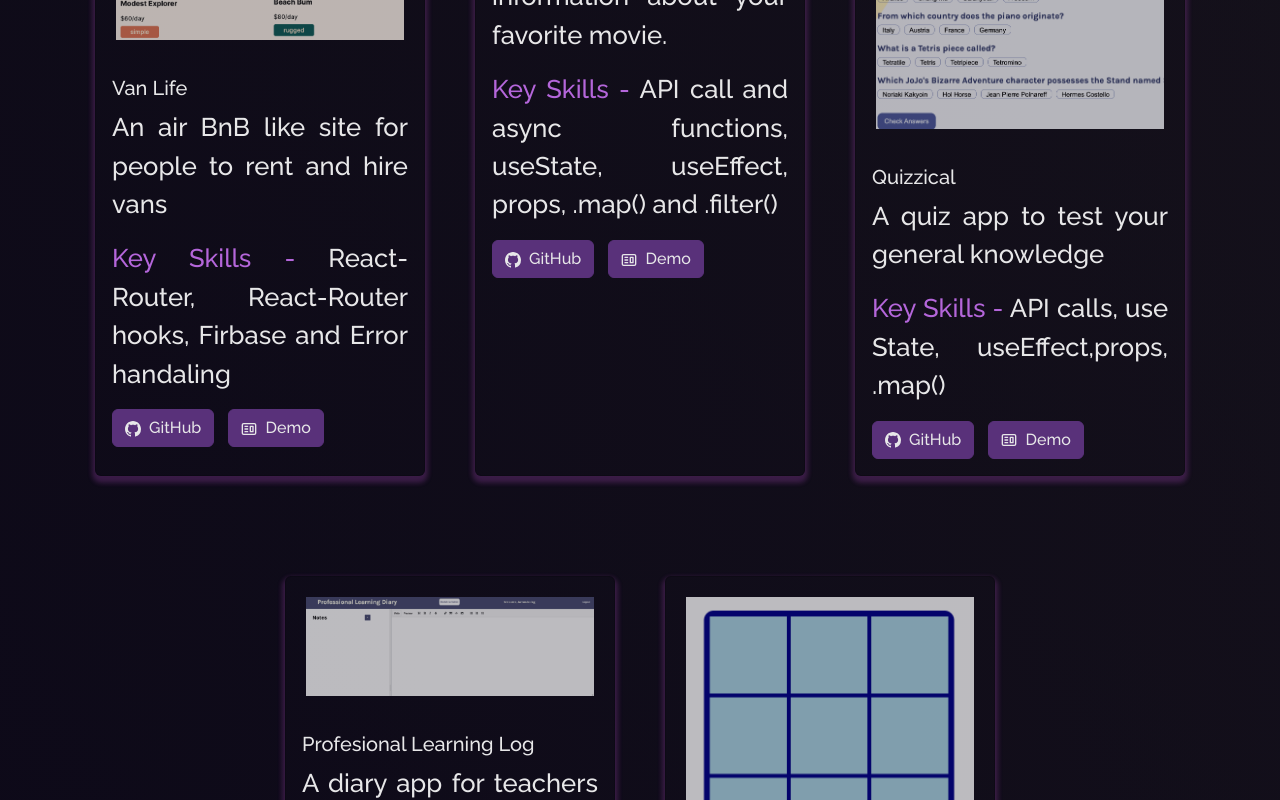
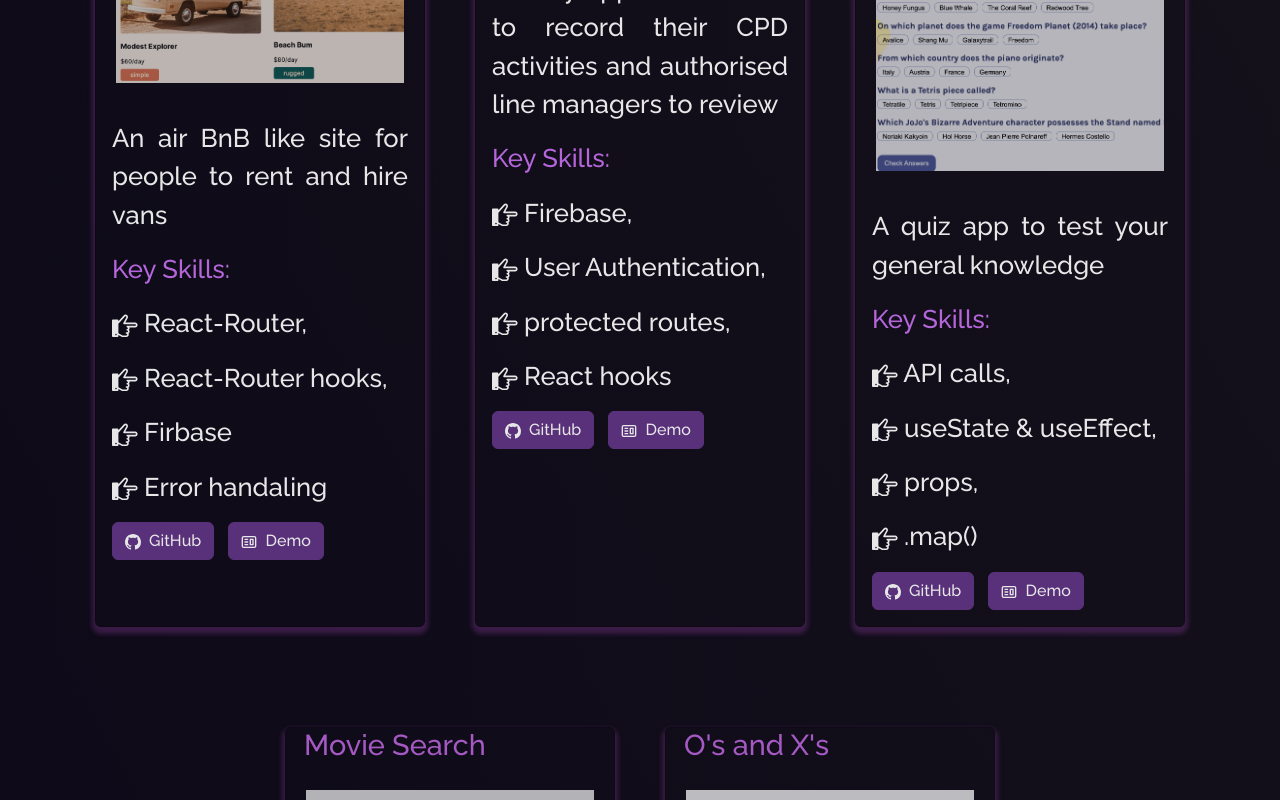
Before and after one commit to JIrv30/project13-portfolio, a React (Vite) app: page /project in a window 1280 px wide. Shown: the part 580-1380 px from the top of the page. Built offline with nearby package versions, Linux system fonts and the light colour scheme.

Commit message:
altered project card layout

```diff
--- a/src/components/AboutCard.jsx
+++ b/src/components/AboutCard.jsx
@@ -10,7 +10,7 @@ export default function AboutCard() {
             from <span className="purple"> Southampton, England.</span>
             <br /> I have been a teacher for 20 years and I'm looking for a career change.
             <br />
-            I am currently employed as a Deputy Headteacher at a large secondary school in Gosport where I have been using my softeware develppment skills to enhance students education
+            I am currently employed as a Deputy Headteacher at a large secondary school in Gosport where I have been using my software development skills to enhance students education
             <br />
             <br />
           </p>
--- a/src/components/Projects.jsx
+++ b/src/components/Projects.jsx
@@ -26,9 +26,44 @@ function Projects() {
               isBlog={false}
               title="Van Life"
               description="An air BnB like site for people to rent and hire vans"
-              skills='React-Router, React-Router hooks, Firbase and Error handaling'
+              skill1='React-Router,'
+              skill2='React-Router hooks,'
+              skill3='Firbase'
+              skill4='Error handaling'
               ghLink="https://github.com/JIrv30/project10-vanlife"
               demoLink="https://vanlife-voluble-daifuku-e6b941.netlify.app/"
+            />
+          </Col>
+
+          <Col md={4} className="project-card">
+            <ProjectCard
+              imgPath={ProLearnLog}
+              isBlog={false}
+              title="Profesional Learning Log"
+              description="A diary app for teachers to record their CPD activities and authorised line managers to review"
+              skill1='Firebase,'
+              skill2='User Authentication,'
+              skill3='protected routes,'
+              skill4='React hooks'
+              ghLink="https://github.com/JIrv30/Project8---LearningLog"
+              demoLink="https://regal-bunny-b86b6e.netlify.app"
+            />
+          </Col>
+
+
+
+          <Col md={4} className="project-card">
+            <ProjectCard
+              imgPath={Quizzical}
+              isBlog={false}
+              title="Quizzical"
+              description="A quiz app to test your general knowledge"
+              skill1='API calls,'
+              skill2=' useState & useEffect,'
+              skill3='props,'
+              skill4='.map()'
+              ghLink="https://github.com/JIrv30/quizzical"
+              demoLink="https://quizzical-papaya-capybara-f45792.netlify.app/"
             />
           </Col>
 
@@ -38,33 +73,12 @@ function Projects() {
               isBlog={false}
               title="Movie Search"
               description="An App to find information about your favorite movie."
-              skills='API call and async functions, useState, useEffect, props, .map() and .filter()'
+              skill1='API calls,'
+              skill2='async functions'
+              skill3='useState, useEffect'
+              skill4='props, .map() and .filter()'
               ghLink="https://github.com/JIrv30/project12-movie-search"
               demoLink="https://movie-search-89767.netlify.app/"
-            />
-          </Col>
-
-          <Col md={4} className="project-card">
-            <ProjectCard
-              imgPath={Quizzical}
-              isBlog={false}
-              title="Quizzical"
-              description="A quiz app to test your general knowledge"
-              skills='API calls, use State, useEffect,props, .map()'
-              ghLink="https://github.com/JIrv30/quizzical"
-              demoLink="https://quizzical-papaya-capybara-f45792.netlify.app/"
-            />
-          </Col>
-
-          <Col md={4} className="project-card">
-            <ProjectCard
-              imgPath={ProLearnLog}
-              isBlog={false}
-              title="Profesional Learning Log"
-              description="A diary app for teachers to record their CPD activities and authorised line managers to review"
-              skills='Firebase, user Authentication, protected routes and React hooks'
-              ghLink="https://github.com/JIrv30/Project8---LearningLog"
-              demoLink="https://regal-bunny-b86b6e.netlify.app"
             />
           </Col>
 
@@ -74,6 +88,10 @@ function Projects() {
               isBlog={false}
               title="O's and X's"
               description="Classic game of O's and X's"
+              skill1='Array methods'
+              skill2='useState'
+              skill3='props'
+              skill4='styling'
               ghLink="https://github.com/JIrv30/project14-tic-tac-toe"
               demoLink="https://clinquant-toffee-03c1fb.netlify.app/"
             />
--- a/src/components/ProjectsCards.jsx
+++ b/src/components/ProjectsCards.jsx
@@ -2,18 +2,32 @@ import Card from "react-bootstrap/Card";
 import Button from "react-bootstrap/Button";
 import { CgWebsite } from "react-icons/cg";
 import { BsGithub } from "react-icons/bs";
+import { ImPointRight } from "react-icons/im";
 
 function ProjectCards(props) {
   return (
     <Card className="project-card-view">
+      <Card.Title style={{fontSize: '1.8rem', color: '#b562d6', paddingLeft: '18px'}}>{props.title}</Card.Title>
       <Card.Img variant="top" src={props.imgPath} alt="card-img" />
       <Card.Body>
-        <Card.Title>{props.title}</Card.Title>
+
         <Card.Text style={{ textAlign: "justify" }}>
           {props.description}
         </Card.Text>
         <Card.Text style={{ textAlign: "justify" }}>
-          <span className="purple">Key Skills - </span>{props.skills}
+          <span className="purple">Key Skills: </span>
+        </Card.Text>
+        <Card.Text style={{ textAlign: "justify" }}>
+          <ImPointRight /> {props.skill1}
+        </Card.Text>
+        <Card.Text style={{ textAlign: "justify" }}>
+          <ImPointRight /> {props.skill2}
+        </Card.Text>
+        <Card.Text style={{ textAlign: "justify" }}>
+          <ImPointRight /> {props.skill3}
+        </Card.Text>
+        <Card.Text style={{ textAlign: "justify" }}>
+          <ImPointRight /> {props.skill4}
         </Card.Text>
         <Button variant="primary" href={props.ghLink} target="_blank">
           <BsGithub /> &nbsp;
```
